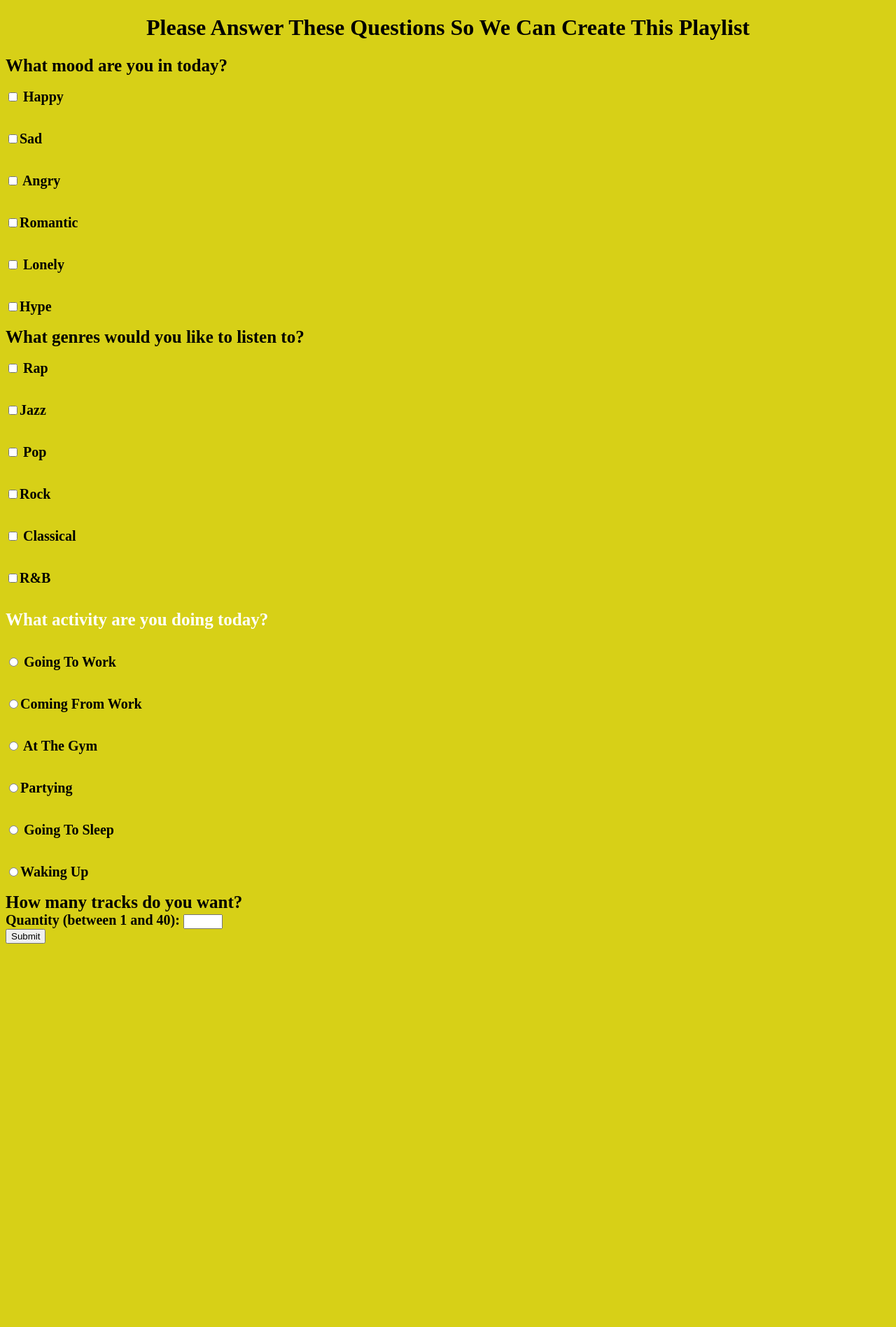
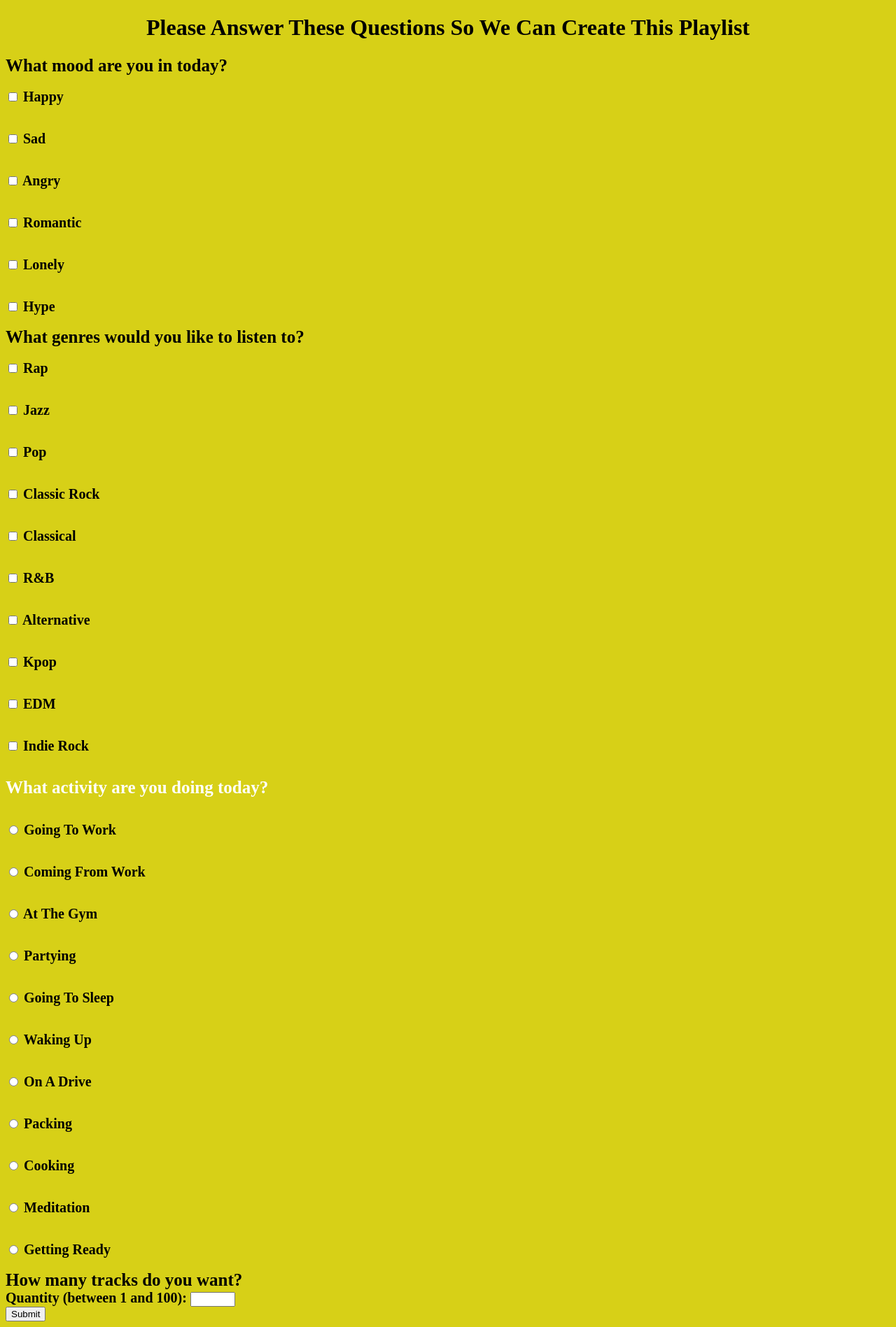
Before and after one commit to mhanna15/playlist-creator, a Python web app: template templates/questions.html in a window 1280 px wide. Shown: the whole page at 70% size. Before the commit the page ends 1349 px from the top, so only its background shows below. Run offline with Jinja, Linux system fonts and the light colour scheme; the template is opened without the code that fills it, so the values that code supplies are empty.

Commit message:
Changed question html

```diff
--- a/templates/questions.html
+++ b/templates/questions.html
@@ -14,39 +14,49 @@
     <section>
     <form id="moods">
         <input type="checkbox" name="mood" value="happy"> Happy<br>
-        <input type="checkbox" name="mood" value="Sad">Sad<br>
+        <input type="checkbox" name="mood" value="Sad"> Sad<br>
         <input type="checkbox" name="mood" value="Angry"> Angry<br>
-        <input type="checkbox" name="mood" value="Romantic">Romantic<br>
+        <input type="checkbox" name="mood" value="Romantic"> Romantic<br>
         <input type="checkbox" name="mood" value="Lonely"> Lonely<br>
-        <input type="checkbox" name="mood" value="Hype">Hype<br>
+        <input type="checkbox" name="mood" value="Hype"> Hype<br>
     </form>
   </section>
     <div>What genres would you like to listen to?</div>
     <section>
     <form id="genres">
         <input type="checkbox" name="genre" value="Rap"> Rap<br>
-        <input type="checkbox" name="genre" value="Jazz">Jazz<br>
+        <input type="checkbox" name="genre" value="Jazz"> Jazz<br>
         <input type="checkbox" name="genre" value="Pop"> Pop<br>
-        <input type="checkbox" name="genre" value="Rock">Rock<br>
+        <input type="checkbox" name="genre" value="Classic Rock"> Classic Rock<br>
         <input type="checkbox" name="genre" value="Classical"> Classical<br>
-        <input type="checkbox" name="genre" value="RandB">R&B<br>
+        <input type="checkbox" name="genre" value="RandB"> R&B<br>
+        <input type="checkbox" name="genre" value="Alternative"> Alternative<br>
+        <input type="checkbox" name="genre" value="KPop"> Kpop<br>
+        <input type="checkbox" name="genre" value="EDM"> EDM<br>
+        <input type="checkbox" name="genre" value="Indie Rock"> Indie Rock<br>
+
     </form>
     <div>What activity are you doing today?</div>
     <section>
     <form id="activity">
         <input type="radio" name="activity" value="Going To Work"> Going To Work<br>
-        <input type="radio" name="activity" value="Coming From Work">Coming From Work<br>
+        <input type="radio" name="activity" value="Coming From Work"> Coming From Work<br>
         <input type="radio" name="activity" value="At The Gym"> At The Gym<br>
-        <input type="radio" name="activity" value="Partying">Partying<br>
+        <input type="radio" name="activity" value="Partying"> Partying<br>
         <input type="radio" name="activity" value="Going To Sleep"> Going To Sleep<br>
-        <input type="radio" name="activity" value="Waking Up">Waking Up<br>
+        <input type="radio" name="activity" value="Waking Up"> Waking Up<br>
+        <input type="radio" name="activity" value="On A Drive"> On A Drive<br>
+        <input type="radio" name="activity" value="Packing"> Packing<br>
+        <input type="radio" name="activity" value="Cooking"> Cooking<br>
+        <input type="radio" name="activity" value="Meditation"> Meditation<br>
+        <input type="radio" name="activity" value="Getting Ready"> Getting Ready<br>
     </form>
     </section>
   </section>
     <div>How many tracks do you want?</div>
     <form id="tracks">
-        Quantity (between 1 and 40):
-        <input type="number" name="quantity" min="1" max="40">
+        Quantity (between 1 and 100):
+        <input type="number" name="quantity" min="1" max="100">
     </form>
     <a href="/playlist"><input type="submit"></a>
 </body>
```
